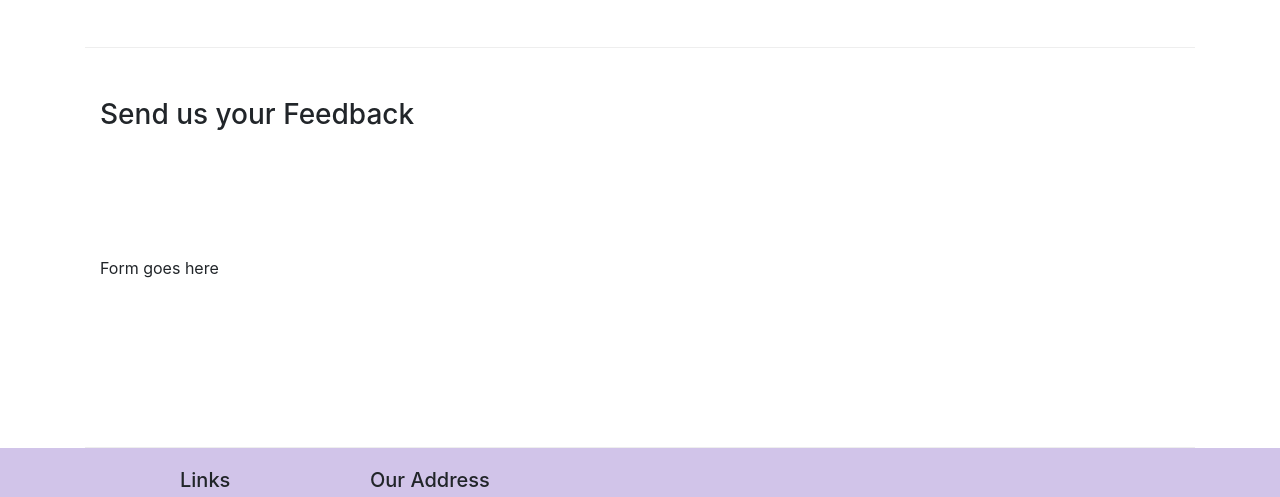
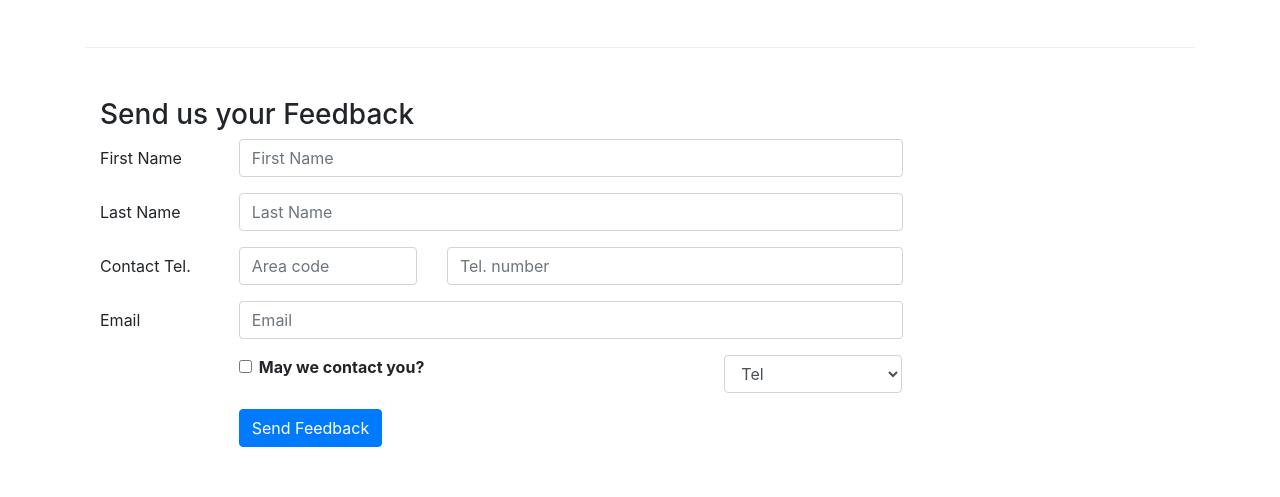
Before and after one commit to balalaXD/Bootstrap4-dabble, a website: page contactus.html in a window 1280 px wide. Shown: the part 817-1314 px from the top of the page. Drawn offline with nearby package versions, Linux system fonts and the light colour scheme.

Commit message:
Bootstrap Grid - Add Forms

```diff
--- a/contactus.html
+++ b/contactus.html
@@ -88,13 +88,62 @@
         </div>
 
         <div class="row row-content">
-           <div class="col-12">
+            <div class="col-12">
               <h3>Send us your Feedback</h3>
-           </div>
+            </div>
             <div class="col-12 col-md-9">
-                Form goes here
+                <form>
+                    <div class="form-group row">
+                        <label for="firstname" class="col-md-2 col-form-label">First Name</label>
+                        <div class="col-md">
+                            <input type="text" class="form-control" id="firstname" name="firstname" placeholder="First Name">
+                        </div>
+                    </div>
+                    <div class="form-group row">
+                        <label for="lastname" class="col-md-2 col-form-label">Last Name</label>
+                        <div class="col-md">
+                            <input type="text" class="form-control" id="lastname" name="lastname" placeholder="Last Name">
+                        </div>
+                    </div>
+                    <div class="form-group row">
+                        <label for="telnum" class="col-md-2 col-form-label">Contact Tel.</label>
+                        <div class="col-5 col-md-3">
+                            <input type="tel" class="form-control" id="areacode" name="areacode" placeholder="Area code">
+                        </div>
+                        <div class="col col-md">
+                            <input type="tel" class="form-control" id="telnum" name="telnum" placeholder="Tel. number">
+                        </div>
+                    </div>
+                    <div class="form-group row">
+                        <label for="emailid" class="col-md-2 col-form-label">Email</label>
+                        <div class="col-md">
+                            <input type="email" class="form-control" id="emailid" name="emailid" placeholder="Email">
+                        </div>
+                    </div>
+                    <div class="form-group row">
+                        <div class="col-md-6 offset-md-2">
+                            <div class="form-check">
+                                <input type="checkbox" class="form-check-input" name="approve" id="approve" value="">
+                                <label class="form-check-label" for="approve">
+                                    <strong>May we contact you?</strong>
+                                </label>
+                            </div>
+                        </div>
+                        <div class="col-md-3 offset-1">
+                            <select class="form-control" name="contact_method">
+                                <option value="Tel">Tel</option>
+                                <option value="Email">Email</option>
+                            </select>
+                        </div>
+                    </div>
+                    <div class="form-group row">
+                        <div class="col-md-10 offset-md-2">
+                            <button type="submit" class="btn btn-primary">Send Feedback</button>
+                        </div>
+                    </div>
+                </form>
             </div>
-             <div class="col-12 col-md">
+            <div class="col-12 col-md">
             </div>
        </div>
 
```
